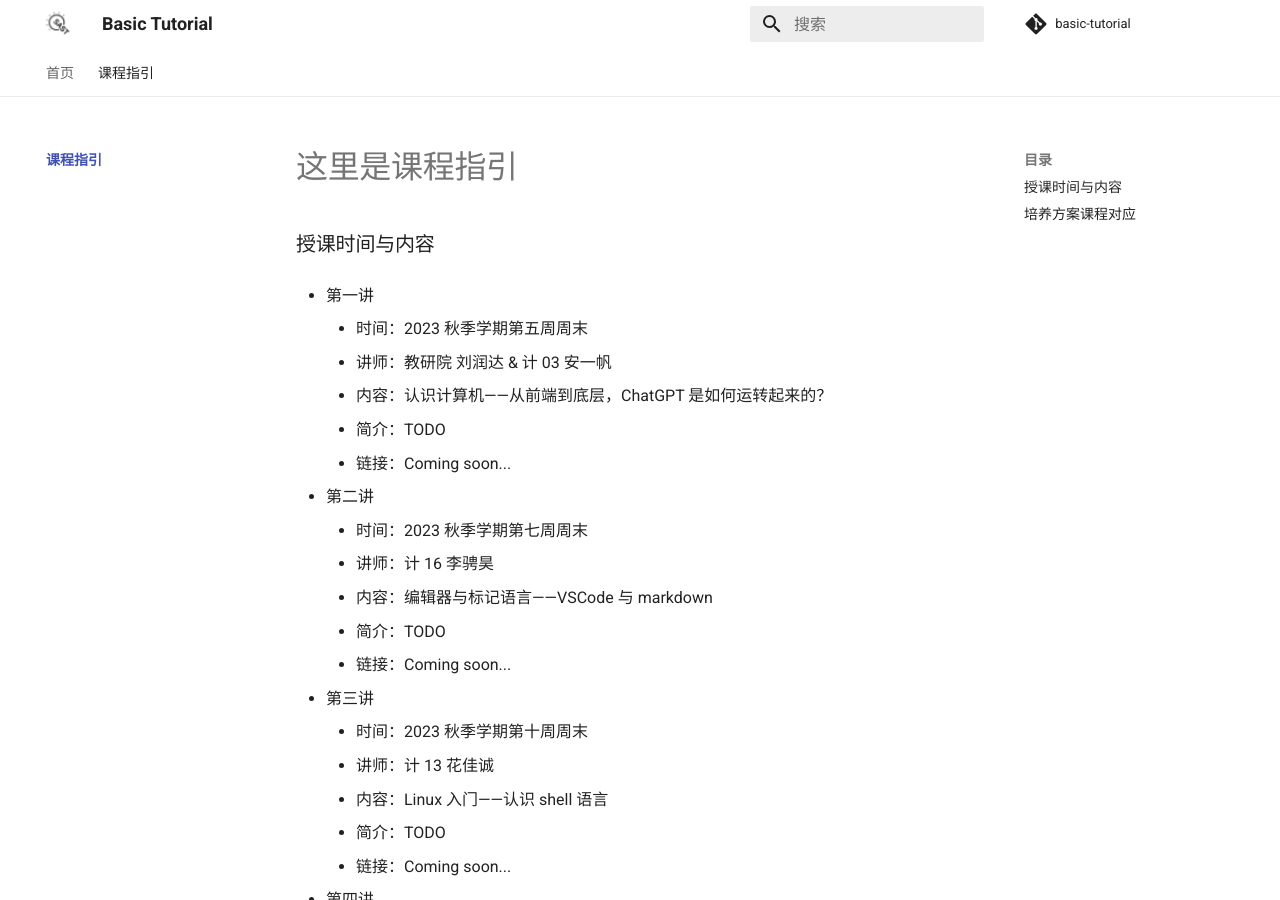
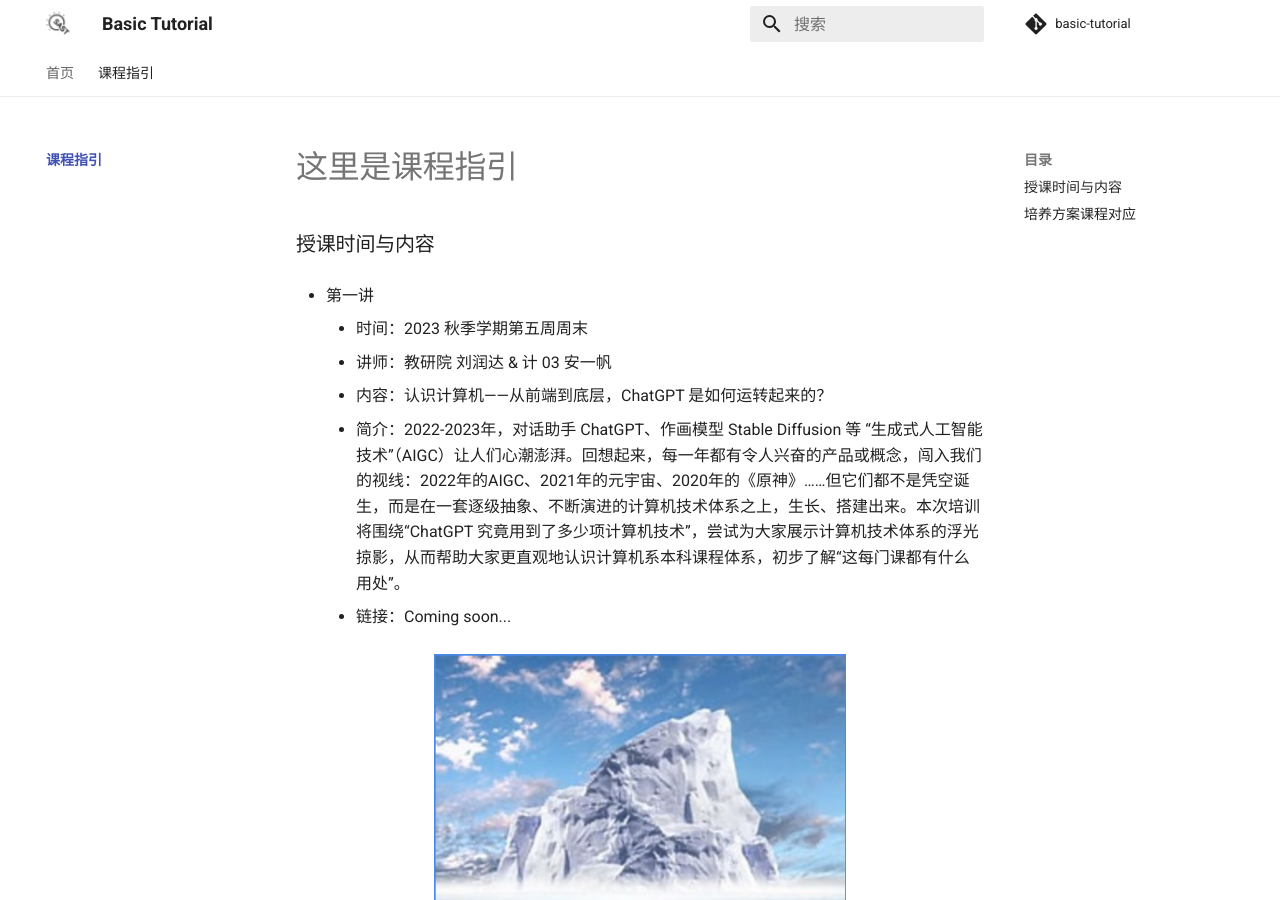
Before and after one commit to ChenMohan1010/basic-tutorial, an MkDocs documentation site: the page built from docs/courses/index.md, in a window 1280 px wide and 900 px high. Built offline with MkDocs 1.6.1 and Material for MkDocs 9.7.7, drawn with Linux system fonts in a browser that asks for light colours; comment, search, counter and statistics services are not loaded.

Commit message:
add description for lesson 1

```diff
--- a/docs/courses/index.md
+++ b/docs/courses/index.md
@@ -7,8 +7,13 @@
     * 时间：2023 秋季学期第五周周末
     * 讲师：教研院 刘润达 & 计 03 安一帆
     * 内容：认识计算机——从前端到底层，ChatGPT 是如何运转起来的？
-    * 简介：TODO
+    * 简介：2022-2023年，对话助手 ChatGPT、作画模型 Stable Diffusion 等 “生成式人工智能技术”（AIGC）让人们心潮澎湃。回想起来，每一年都有令人兴奋的产品或概念，闯入我们的视线：2022年的AIGC、2021年的元宇宙、2020年的《原神》……但它们都不是凭空诞生，而是在一套逐级抽象、不断演进的计算机技术体系之上，生长、搭建出来。本次培训将围绕“ChatGPT 究竟用到了多少项计算机技术”，尝试为大家展示计算机技术体系的浮光掠影，从而帮助大家更直观地认识计算机系本科课程体系，初步了解“这每门课都有什么用处”。
     * 链接：Coming soon...
+
+
+<div align=center>
+<img src="../images/lesson1.png", width=60%/>
+</div>
 
 * 第二讲
 
```
Also changed, not shown: docs/images/lesson1.png (added).
